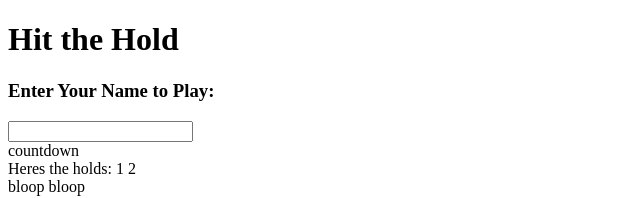
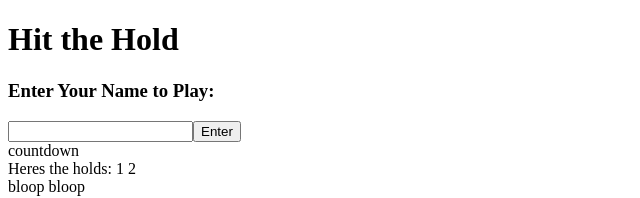
Before and after one commit to ctnswb/hit-the-hold-a5, an Angular app: page / in a window 1280 px wide. Shown: the top 198 px of the page, without its empty margins (0-640 px from the left). Built offline with nearby package versions, Linux system fonts and the light colour scheme.

Commit message:
set up name input and output with event emitter

```diff
--- a/src/app/app.component.html
+++ b/src/app/app.component.html
@@ -1,5 +1,5 @@
-<h1>Hit the Hold</h1>
-<name-input></name-input>
+<h1>Hit the Hold {{player}}</h1>
+<name-input (nameEntered) = "onPlayerEntered($event)"></name-input>
 <countdown></countdown>
 <hold-list></hold-list>
 <score-list></score-list>
--- a/src/app/app.component.ts
+++ b/src/app/app.component.ts
@@ -7,4 +7,9 @@ import { Component } from '@angular/core';
 })
 export class AppComponent {
   title = 'app';
+  player: String;
+
+  onPlayerEntered(name) {
+    this.player = name;
+  }
 }
--- a/src/app/nameInput/nameInput.component.html
+++ b/src/app/nameInput/nameInput.component.html
@@ -1,6 +1,5 @@
 <div>
-  <form>
     <h3>Enter Your Name to Play:</h3>
-    <input type="text">
-  </form>
+    <input type="text" (keyup.enter)="onEnterName()" [(ngModel)]="newPlayerName">
+  <button (click)="onEnterName()">Enter</button>
 </div>
--- a/src/app/nameInput/nameInput.component.ts
+++ b/src/app/nameInput/nameInput.component.ts
@@ -1,9 +1,16 @@
-import { Component } from '@angular/core';
+import { Component , Output, EventEmitter} from '@angular/core';
 
 @Component({
   selector: 'name-input',
   templateUrl: './nameInput.component.html'
 })
 export class nameInputComponent {
+  @Output() nameEntered = new EventEmitter<String>();
+  newPlayerName: String;
+
+  onEnterName() {
+    this.nameEntered.emit(this.newPlayerName);
+    this.newPlayerName = "";
+  }
 
 }
```
